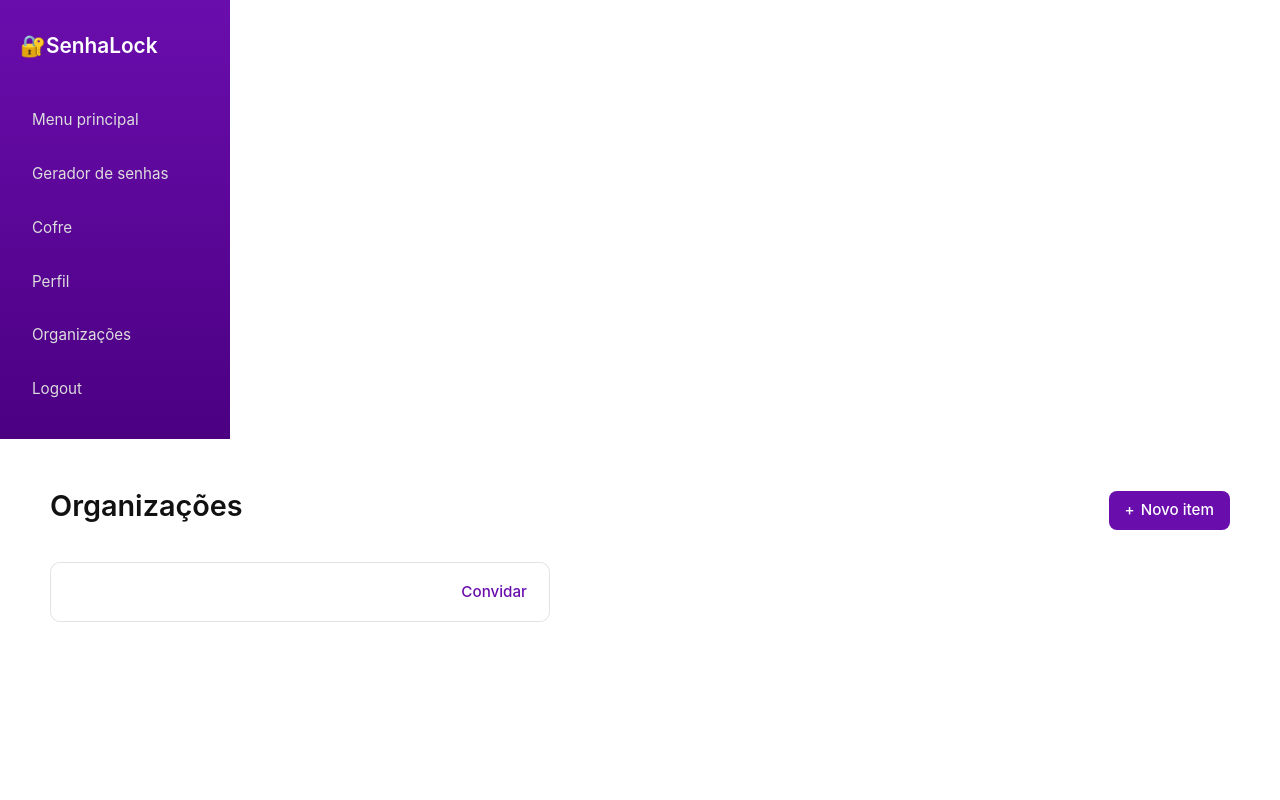
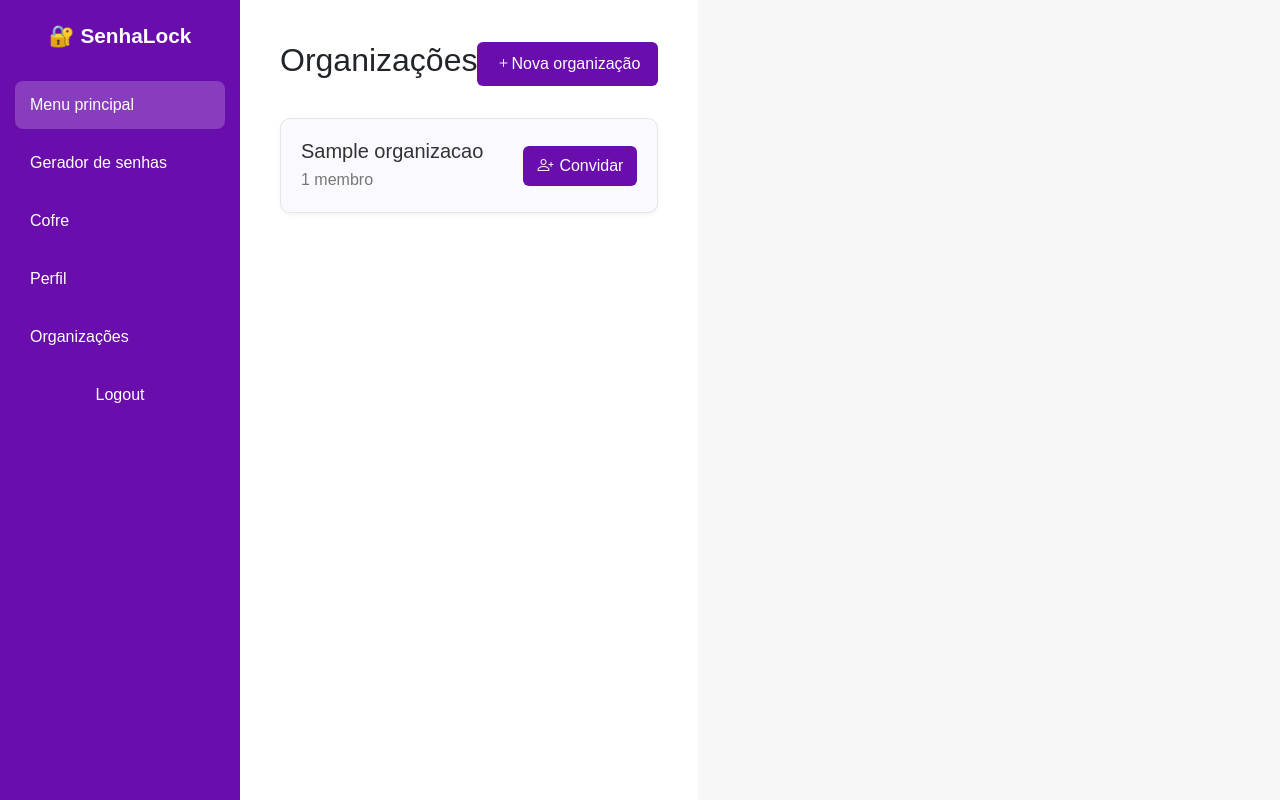
Before and after one commit to sa-desi-2025-2/julia_gabriela, a PHP site: page /pages/OrganizacaoPainel.php in a window 1280 px wide. Run offline with PHP 8.4, Linux system fonts and the light colour scheme; the visitor is signed in with stand-in values (Sample User, id 1); tables that the repository leaves empty hold one stand-in row (values such as "Sample post").

Commit message:
criei algumas paginas

```diff
--- a/Bancodedados..sql
+++ b/Bancodedados..sql
@@ -83,7 +83,7 @@ FROM Subordinado s
 JOIN Usuario u ON s.id_usuario = u.id_usuario
 JOIN Organizacao o ON s.id_organizacao = o.id_organizacao;
 
--- CONSULTA 7: Contar quantos subordinados cada organização possui
+-- CONSULTA 3: Contar quantos subordinados cada organização possui
 SELECT
     o.nome AS organizacao,
     COUNT(s.id_subordinado) AS total_subordinados
--- a/pages/OrganizacaoPainel.php
+++ b/pages/OrganizacaoPainel.php
@@ -12,19 +12,22 @@ if (!isset($_SESSION['id_usuario'])) {
 
 <!doctype html>
 <html lang="pt-BR">
-<head href="https://cdn.jsdelivr.net/npm/bootstrap-icons@1.11.3/font/bootstrap-icons.css" rel="stylesheet">
+<head>
   <meta charset="utf-8">
   <title>Organizações - SenhaLock</title>
   <meta name="viewport" content="width=device-width, initial-scale=1">
   <link href="https://cdn.jsdelivr.net/npm/bootstrap@5.3.2/dist/css/bootstrap.min.css" rel="stylesheet">
+  <link href="https://cdn.jsdelivr.net/npm/bootstrap-icons@1.11.3/font/bootstrap-icons.css" rel="stylesheet">
   <link rel="stylesheet" href="../Pages/css/OrganizacaoPainel.css">
 </head>
+
 <body>
 <form method="post" action="../App/Gateway.php?acao=organizacao">
 
 <div class="dashboard">
     <aside class="sidebar">
-        <div class="logo">🔐SenhaLock</div>
+        <div>
+            <div class="logo">🔐 SenhaLock</div>
             <nav class="menu">
                 <a href="#" class="active">Menu principal</a>
                 <a href="#">Gerador de senhas</a>
@@ -33,24 +36,45 @@ if (!isset($_SESSION['id_usuario'])) {
                 <a href="../App/gateway.php?acao=organizacao">Organizações</a>
                 <a href="sair.php" class="logout">Logout</a>
             </nav>
+        </div>
     </aside>
-</div>
-
     <main class="conteudo">
         <div class="topo">
             <h2>Organizações</h2>
-      <button class="btn-novo"><span>+</span> Novo item</button>
+            <br>
+            <br>
+            <button type="button" class="btn-novo">
+                <i class="bi bi-plus"></i>Nova organização
+            </button>
+        </div>
+          <?php
+            require_once '../App/Classes/Organizacao.php';
+            $org = new Organizacao();
+
+            // Lista organizações que pertencem ao usuário logado
+            $organizacoes = $org->listarPorUsuario($_SESSION['id_usuario']);
+
+              if (!empty($organizacoes)) {
+                foreach ($organizacoes as $o) {
+                    $quantidade = $org->contarSubordinados($o['id_organizacao']);
+                    echo "
+                    <div class='card-org'>
+                      <div class='info'>
+                          <h5>{$o['nome']}</h5>
+                          <p>$quantidade membro" . ($quantidade != 1 ? 's' : '') . "</p>
+                      </div>
+                      <a href='../App/Gateway.php?acao=convite&id_org={$o['id_organizacao']}' class='link-convidar'>
+                          <i class='bi bi-person-plus'></i> Convidar
+                      </a>
+                  </div>";
+                }
+            } else {
+              echo "<div class='alert-info'>Nenhuma organização cadastrada ainda.</div>";
+          }
+          ?>
+    </main>
 </div>
 
-    <div class="card-org">
-      <div class="info">
-        <h5></h5>
-        <p></p>
-      </div>
-      <a href="#" class="link-convidar">Convidar</a>
-    </div>
-  </main>
 </form>
-
 </body>
 </html>
--- a/pages/css/OrganizacaoPainel.css
+++ b/pages/css/OrganizacaoPainel.css
@@ -1,127 +1,145 @@
 body {
     margin: 0;
-    font-family: "Inter", sans-serif;
-    background-color: #fff;
-    color: #222;
+    font-family: 'Poppins', sans-serif;
+    background-color: #f7f7f7;
+    height: 100vh;
+    display: flex;
 }
-.painel {
+
+.dashboard {
     display: flex;
+    width: 100%;
     height: 100vh;
 }
 
 .sidebar {
-    width: 230px;
-    background: linear-gradient(180deg, #6A0DAD 0%, #4b0082 100%);
-    color: #fff;
+    width: 240px;
+    background: linear-gradient(180deg, #6A0DAD 0%, #6A0DAD 100%);
+    color: white;
     display: flex;
     flex-direction: column;
-    padding: 30px 20px;
+    justify-content: space-between;
+    padding: 20px 0;
+    height: 100vh;
+    position: fixed;
+    left: 0;
+    top: 0;
 }
 
-.logo {
-    display: flex;
-    align-items: center;
+.sidebar .logo {
     font-size: 1.3rem;
-    font-weight: 600;
-    margin-bottom: 40px;
-}
-
-.logo .icone {
-    font-size: 1.8rem;
-    margin-right: 8px;
+    font-weight: bold;
+    text-align: center;
+    margin-bottom: 30px;
 }
 
 .menu {
     display: flex;
     flex-direction: column;
-    gap: 15px;
+    gap: 10px;
+    padding: 0 15px;
 }
 
 .menu a {
+    color: white;
     text-decoration: none;
-    color: #ddd;
-    font-size: 0.95rem;
-    display: flex;
-    align-items: center;
-    gap: 8px;
-    padding: 8px 12px;
+    padding: 12px 15px;
+    display: block;
+    transition: background-color 0.3s;
     border-radius: 8px;
-    transition: background-color 0.3s ease;
 }
 
 .menu a:hover,
-.menu a.ativo {
-    background: rgba(255, 255, 255, 0.2);
-    color: #fff;
+.menu a.active {
+    background-color: rgba(255, 255, 255, 0.2);
+}
+
+.logout {
+    color: #ffdddd;
+    text-align: center;
+    margin-top: auto;
+    padding: 10px;
+    text-decoration: none;
 }
 
 .conteudo {
+    margin-left: 240px;
+    padding: 40px;
     flex: 1;
-    padding: 50px;
     background: #fff;
+    min-height: 100vh;
 }
 
 .topo {
     display: flex;
+    justify-content: space-between;
     align-items: center;
-    justify-content: space-between;
     margin-bottom: 30px;
-}
-
-.topo h2 {
-    font-size: 1.8rem;
-    font-weight: 600;
-    color: #111;
 }
 
 .btn-novo {
     background-color: #6A0DAD;
+    color: white;
     border: none;
-    color: white;
+    padding: 10px 18px;
+    border-radius: 6px;
     font-weight: 500;
-    border-radius: 8px;
-    padding: 8px 16px;
-    font-size: 0.95rem;
-    display: flex;
-    align-items: center;
-    gap: 6px;
+    transition: background-color 0.3s;
     cursor: pointer;
-    transition: background-color 0.2s ease;
 }
 
 .btn-novo:hover {
-    background-color: #580a94;
+    background-color: #6A0DAD;
 }
 
 .card-org {
-    border: 1px solid #e2e2e2;
+    display: flex;
+    justify-content: space-between;
+    align-items: center;
+    background: #f9f9ff;
+    border: 1px solid #e5e5e5;
     border-radius: 10px;
-    padding: 18px 22px;
+    padding: 20px;
+    margin-bottom: 15px;
+    box-shadow: 0 2px 4px rgba(0, 0, 0, 0.05);
+}
+
+.card-org .info {
     display: flex;
-    align-items: center;
-    justify-content: space-between;
-    max-width: 500px;
+    flex-direction: column;
 }
 
 .card-org h5 {
     margin: 0;
-    font-size: 1.1rem;
-    font-weight: 600;
+    color: #333;
 }
 
 .card-org p {
-    margin: 4px 0 0 0;
-    font-size: 0.9rem;
-    color: #666;
+    margin: 5px 0 0;
+    color: #777;
 }
 
 .link-convidar {
-    color: #6A0DAD;
+    background-color: #6A0DAD;
+    color: white;
     text-decoration: none;
+    padding: 8px 14px;
+    border-radius: 6px;
     font-weight: 500;
-    font-size: 0.95rem;
+    transition: background-color 0.3s;
+    display: flex;
+    align-items: center;
+    gap: 6px;
 }
 
 .link-convidar:hover {
-    text-decoration: underline;
+    background-color: #6A0DAD;
 }
+
+.alert-info {
+    background-color: #7f12cc;
+    color: white;
+    border: none;
+    padding: 10px 18px;
+    font-weight: 500;
+}
```
Also changed, not shown: app/gateway.php (+8 -0 lines), pages/css/Painel.css (+3 -4 lines), pages/CofrePainel.php (added), pages/GeradorPainel.php (added), pages/Perfil.php (added). Lines whose indentation alone changed are shown as unchanged.
